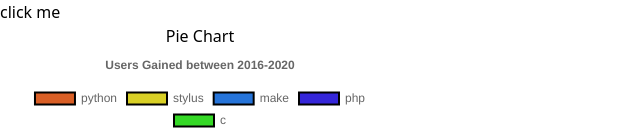
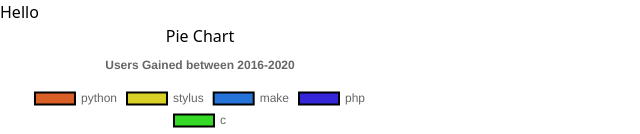
Before and after one commit to Zeroluffs/test-graphs, a Next.js app: page / in a window 1280 px wide. Shown: the top 134 px of the page, without its empty margins (0-640 px from the left). Built offline with nearby package versions, Linux system fonts and the light colour scheme.

Commit message:
inline edit

```diff
--- /dev/null
+++ b/components/InlineEdit.tsx
@@ -0,0 +1,38 @@
+import { useState } from 'react';
+
+const InlineEdit = ({ value, setValue }:any) => {
+  const [editingValue, setEditingValue] = useState(value);
+
+  const onChange = (event:any) => setEditingValue(event.target.value);
+
+  const onKeyDown = (event:any) => {
+    if (event.key === "Enter" || event.key === "Escape") {
+      event.target.blur();
+    }
+  }
+
+  const onBlur = (event:any) => {
+    if (event.target.value.trim() === "") {
+      setEditingValue(value);
+    } else {
+      setValue(event.target.value)
+    }
+  }
+
+  return (
+    <input
+      type="text"
+      aria-label="Field name"
+      value={editingValue}
+      onChange={onChange}
+      onKeyDown={onKeyDown}
+      onBlur={onBlur}
+    />
+  );
+};
+
+export const InlineEditComponent = () => {
+  const [value, setValue] = useState("Hello");
+
+  return <InlineEdit value={value} setValue={setValue} />;
+};
--- a/package.json
+++ b/package.json
@@ -10,6 +10,7 @@
   },
   "dependencies": {
     "@next/font": "13.1.2",
+    "@tanstack/react-table": "^8.7.6",
     "@types/node": "18.11.18",
     "@types/react": "18.0.26",
     "@types/react-dom": "18.0.10",
--- a/pages/index.tsx
+++ b/pages/index.tsx
@@ -8,6 +8,7 @@ import PieChart from "components/PieChart";
 import { dataPie } from "../utils/DataPie";
 import React from "react";
 import useChartContext from "context/ChartsContext";
+import { InlineEditComponent } from "components/InlineEdit";
 export default function Home() {
   const test = {
     id: "test",
@@ -56,7 +57,7 @@ export default function Home() {
   }, [pieChartData]);
   return (
     <div className="w-[400px]">
-      <button onClick={handleClick}>click me</button>
+      <InlineEditComponent/>
       <PieChart ref={chartRef} chartData={chartData}  />
     </div>
   );
```
Also changed, not shown: 1 other file (tests, documents, lock files or other folders).
